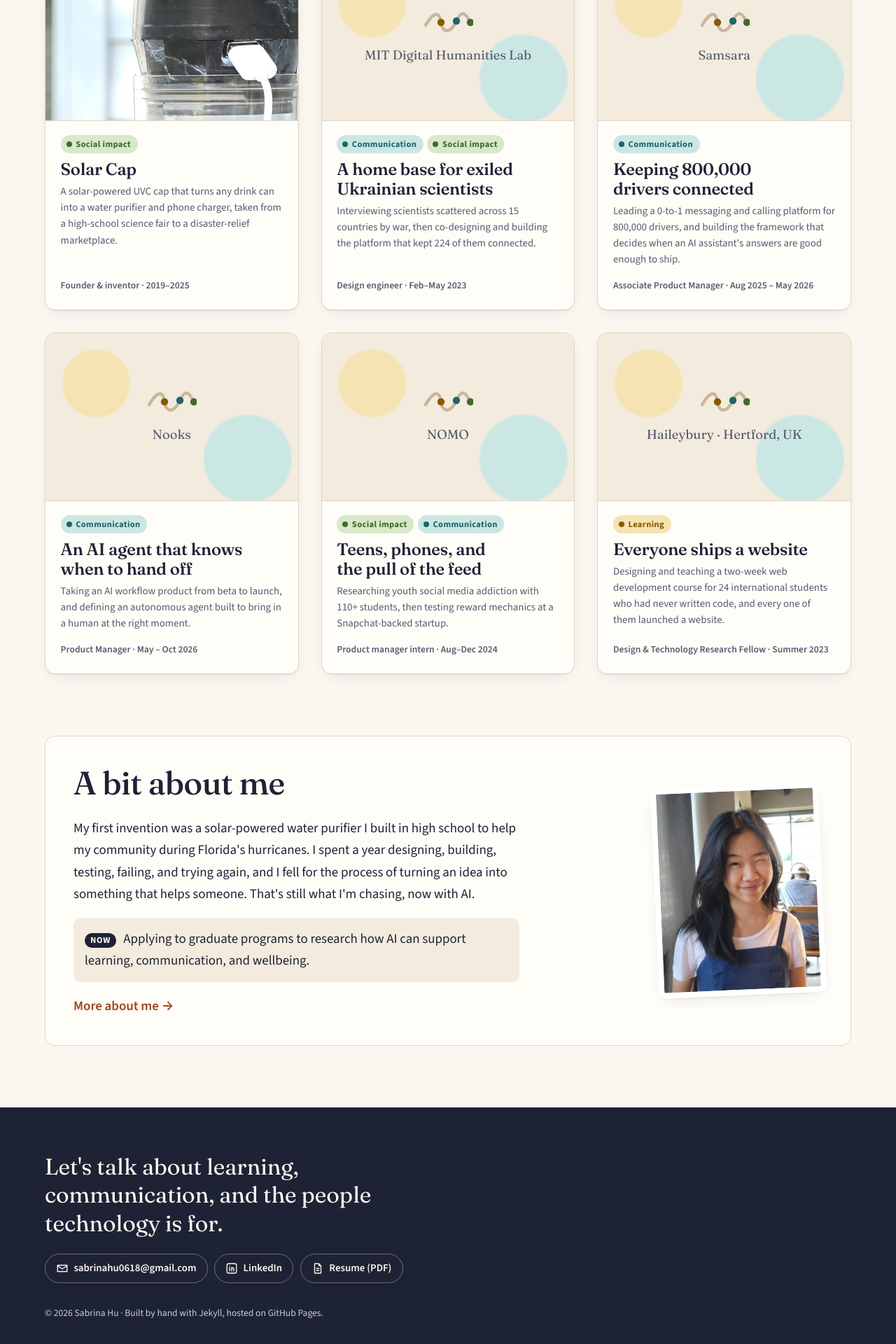
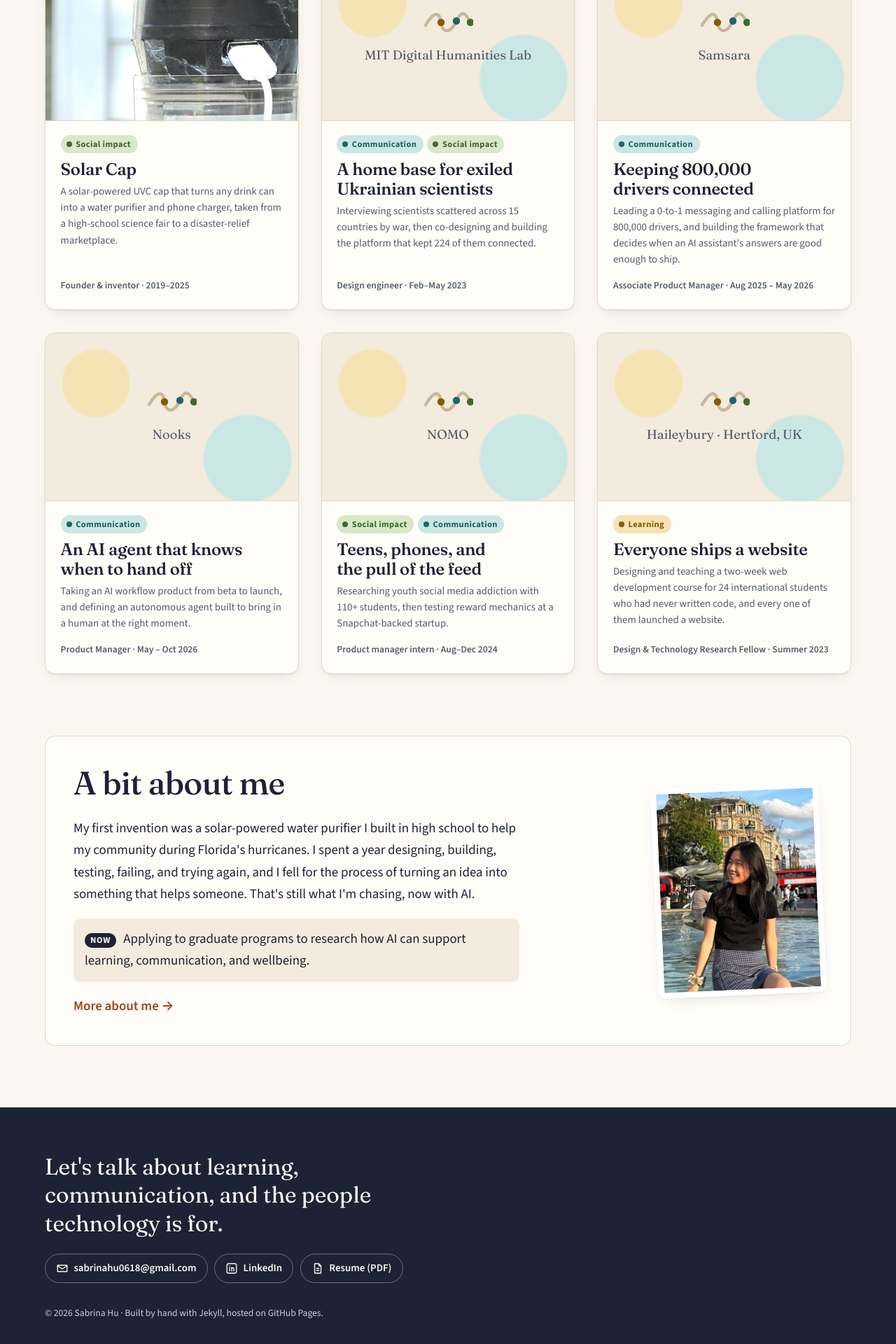
Before and after one commit to sabrinahu618/portfolio, a Jekyll site: the page built from index.html, in a window 1280 px wide. Shown: the part 1609-3529 px from the top of the page at 70% size. Built offline with Jekyll 4.4.1, drawn with Linux system fonts in a browser that asks for light colours.

Commit message:
Use London photo in homepage about box
Co-Authored-By: Claude Opus 5.5 <noreply@anthropic.com>
Claude-Session: https://claude.ai/code/session_01HybnYJGYPLDq5hkAYptQSd

```diff
--- a/_data/profile.yml
+++ b/_data/profile.yml
@@ -12,8 +12,8 @@ headshot: /assets/img/headshot.webp
 headshot_alt: Sabrina Hu smiling, wearing a black blazer, outdoors in front of stone columns.
 
 # Small photo in the homepage "A bit about me" box.
-about_photo: /assets/img/about/wink.webp
-about_photo_alt: Sabrina winking and smiling in a café, wearing denim overalls over a white T-shirt.
+about_photo: /assets/img/about/london.webp
+about_photo_alt: Sabrina smiling on the edge of a fountain in London, with a red double-decker bus and Big Ben behind her.
 
 # Homepage introduction ------------------------------------------
 roles: Designer · Researcher · Educator
```
Also changed, not shown: assets/img/about/london.webp (added), assets/img/about/wink.webp (deleted).
